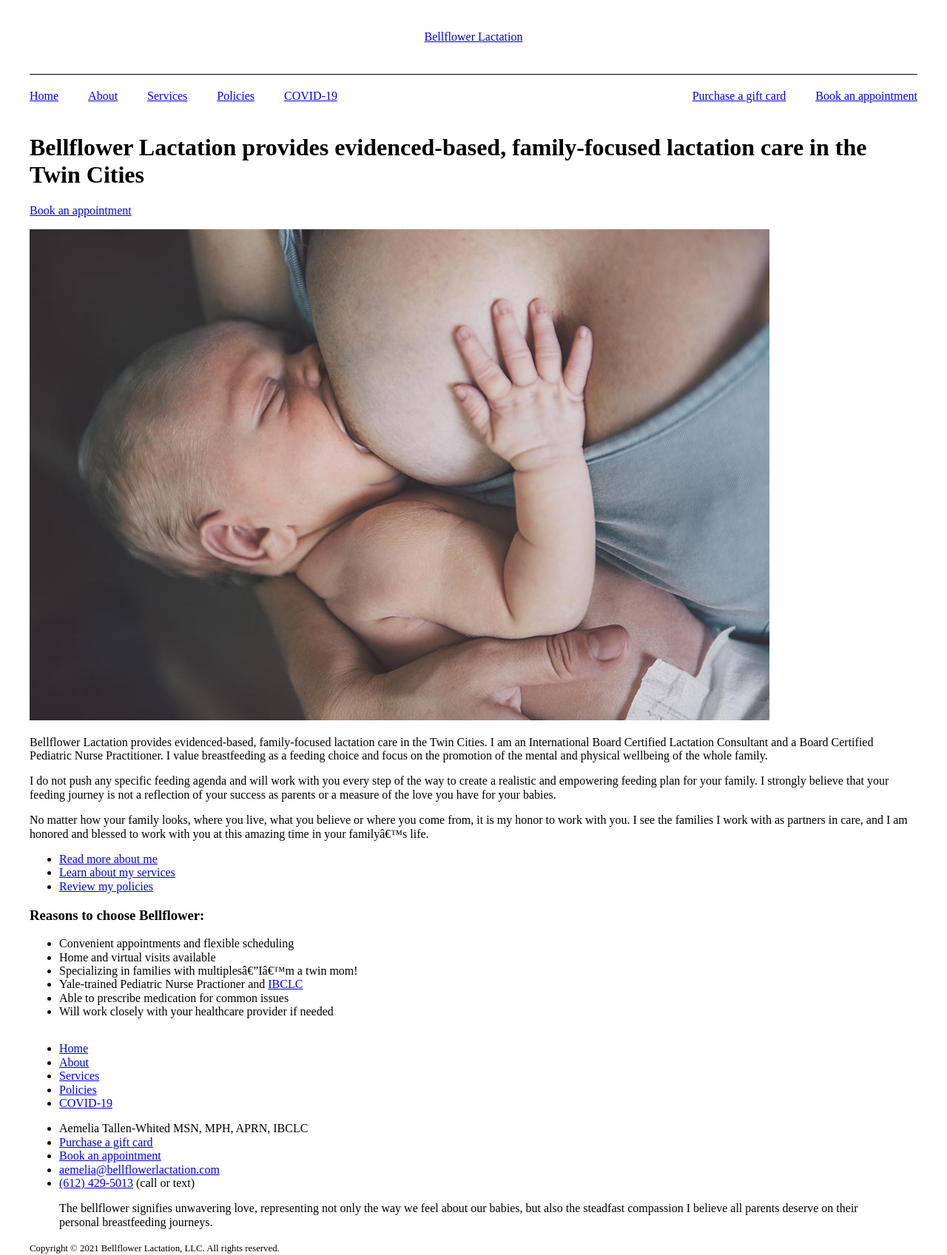
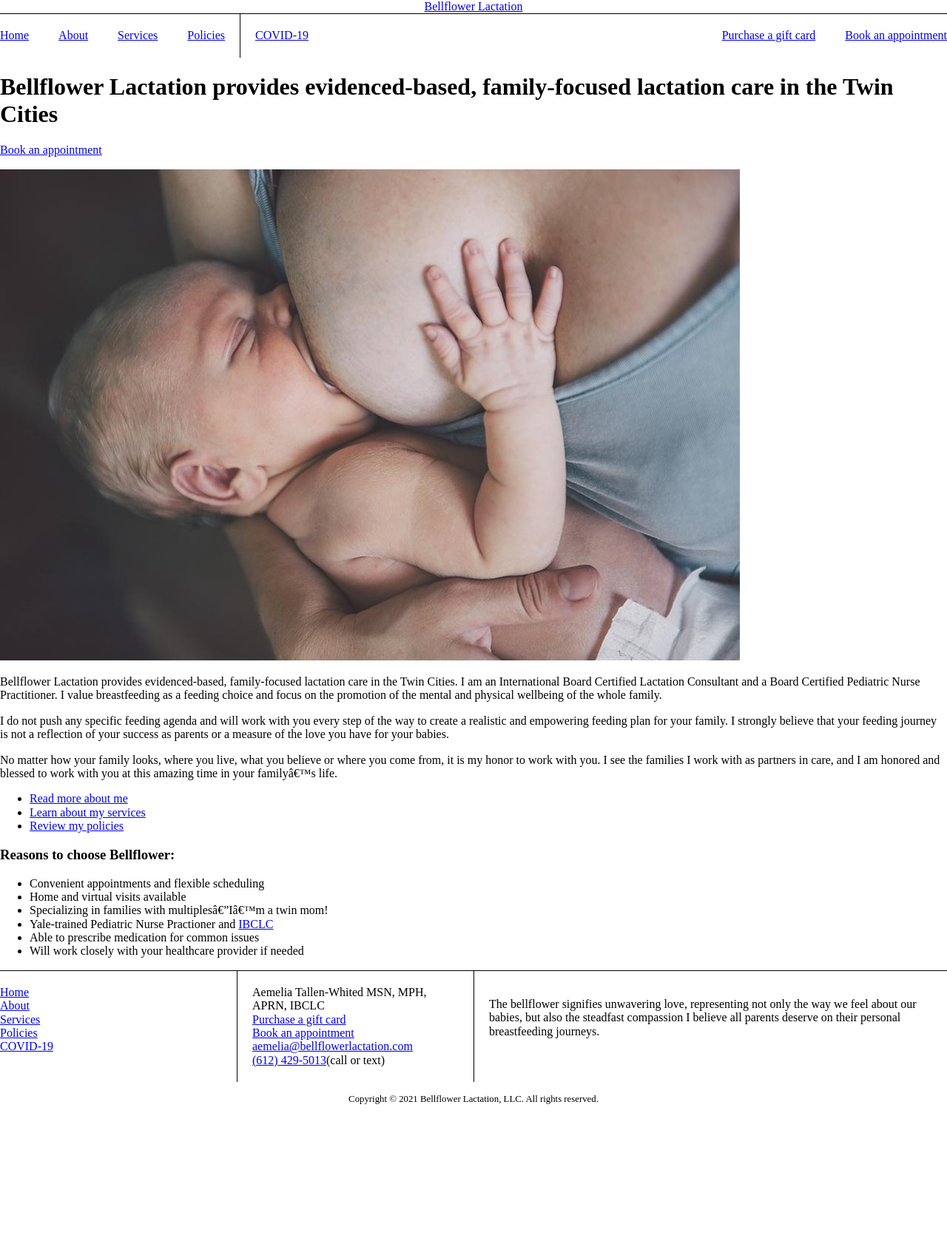
Before and after one commit to bellflowerlactation/bellflower, a Jekyll site: the page built from index.md, in a window 1280 px wide. Shown: the whole page at 74% size. Built offline with Jekyll 4.4.1, drawn with Linux system fonts in a browser that asks for light colours; nearby versions of some CDN libraries; some web fonts are replaced; after the commit the page ends 1510 px from its top, so only the background shows below that.

Commit message:
Rough-in structural css for footer

```diff
--- a/_includes/footer.html
+++ b/_includes/footer.html
@@ -1,32 +1,28 @@
-<footer>
-    <nav role="navigation">
-        <ul>
-            <li><a href="/">Home</a></li>
-            <li><a href="/about">About</a></li>
-            <li><a href="/services">Services</a></li>
-            <li><a href="/policies">Policies</a></li>
-            <li><a href="/policies#covid-19">COVID-19</a></li>
+<footer class="footer">
+    <nav class="nav u-pd:4gu u-pdl:0" aria-label="main">
+        <ul class="nav-list">
+            <li class="nav-item"><a href="/">Home</a></li>
+            <li class="nav-item"><a href="/about">About</a></li>
+            <li class="nav-item"><a href="/services">Services</a></li>
+            <li class="nav-item"><a href="/policies">Policies</a></li>
+            <li class="nav-item"><a href="/policies#covid-19">COVID-19</a></li>
         </ul>
     </nav>
-    <ul>
-       <li>
-            Aemelia Tallen-Whited
-            <span>MSN, MPH, APRN, IBCLC</span>
-       </li>
-       <li><a href="https://squareup.com/gift/ML4R1SSZJNDAH/order/">Purchase a gift card</a></li>
-       <li><a href="https://bellflower.intakeq.com/booking">Book an appointment</a></li>
-       <li><a href="mailto:aemelia@bellflowerlactation.com">aemelia@bellflowerlactation.com</a></li>
-       <li>
-           <a href="tel:+16124295013">(612) 429-5013</a>
-           <span>(call or text)</span>
-        </li>
+    <ul class="link-list u-bdl:1 u-pd:4gu">
+       <li class="link-item">Aemelia Tallen-Whited <span>MSN, MPH, APRN, IBCLC</span></li>
+       <li class="link-item"><a href="https://squareup.com/gift/ML4R1SSZJNDAH/order/">Purchase a gift card</a></li>
+       <li class="link-item"><a href="https://bellflower.intakeq.com/booking">Book an appointment</a></li>
+       <li class="link-item"><a href="mailto:aemelia@bellflowerlactation.com">aemelia@bellflowerlactation.com</a></li>
+       <li class="link-item"><a href="tel:+16124295013">(612) 429-5013</a><span>(call or text)</span></li>
     </ul>
-    <blockquote>
+    <blockquote class="u-bdl:1 u-pd:4gu u-pdr:0">
         <p>
             The bellflower signifies unwavering love, representing not only the way we feel about our babies,
             but also the steadfast compassion I believe all parents deserve on their personal breastfeeding
             journeys.
         </p>
     </blockquote>
-    <small>Copyright &copy; 2021 Bellflower Lactation, LLC. All rights reserved.</small>
+    <p class="copyright">
+        <small>Copyright &copy; 2021 Bellflower Lactation, LLC. All rights reserved.</small>
+    </p>
 </footer>
--- a/assets/css/imports/layout.css
+++ b/assets/css/imports/layout.css
@@ -5,20 +5,26 @@ html {
     place-items: center;
 }
 
+blockquote { margin: 0; }
+
 body {
     display: grid;
     grid-template-rows: repeat(3, auto);
-    padding: 0 calc(var(--grid-unit) * 8);
+    /* padding: 0 calc(var(--grid-unit) * 8); */
     width: min(100%, var(--max-width));
 }
 
 img {  max-width: 100%; }
 
+.header,
+.footer {
+    display: grid;
+    width: 100%;
+}
+
 .header {
-    display: grid;
     grid-template-columns: auto;
-    grid-template-rows: 100px auto;
-    width: 100%;
+    grid-template-rows: auto auto;
 }
 
 .header .logo,
@@ -28,7 +34,7 @@ img {  max-width: 100%; }
 }
 
 .header .nav {
-    border-top: 1px solid #000;
+    border-top: 1px solid;
     width: 100%;
 }
 
@@ -45,12 +51,21 @@ img {  max-width: 100%; }
 .header .nav-item:first-child  > a { padding-left: 0; }
 .header .nav-item:last-child  > a { padding-right: 0; }
 
-.nav-list {
+.nav-list,
+.link-list {
     list-style: none;
     margin: 0;
     padding: 0;
 }
 
-.nav-item.border {
-    border: 1px solid;
+.footer {
+    border-top: 1px solid;
+    grid-template-columns: 1fr 1fr 2fr;
+    grid-template-rows: auto auto;
 }
+
+.footer .copyright {
+    display: flex;
+    grid-column: 1 / span 3;
+    justify-content: center;
+}
--- a/assets/css/imports/utilities.css
+++ b/assets/css/imports/utilities.css
@@ -1,8 +1,15 @@
+@import "globals.css";
+
 /* Border utilities */
-.u-bdl\1A 1 { border-left: 1px solid; }
+.u-bdl\3A 1 { border-left: 1px solid; }
 
 /* Flex utilities */
 .u-fg\3A 1 { flex-grow: 1; }
 
+/* Padding utilities */
+.u-pd\3A 4gu { padding: calc(var(--grid-unit) * 4); }
+.u-pdl\3A 0 { padding-left: 0; }
+.u-pdr\3A 0 { padding-right: 0; }
+
 /* Text utilities */
 .u-ta\3A r { text-align: right; }
```
Also changed, not shown: assets/css/bellflower.css (line endings or trailing spaces).
